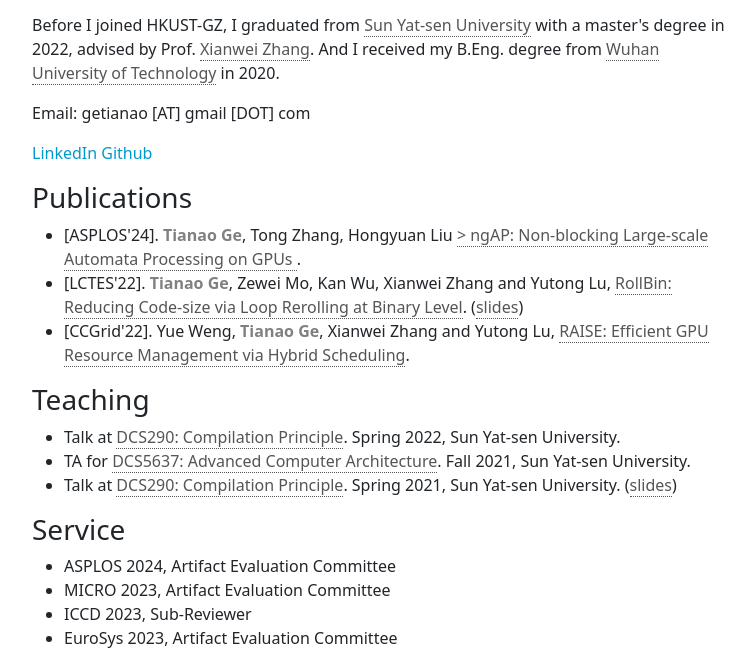
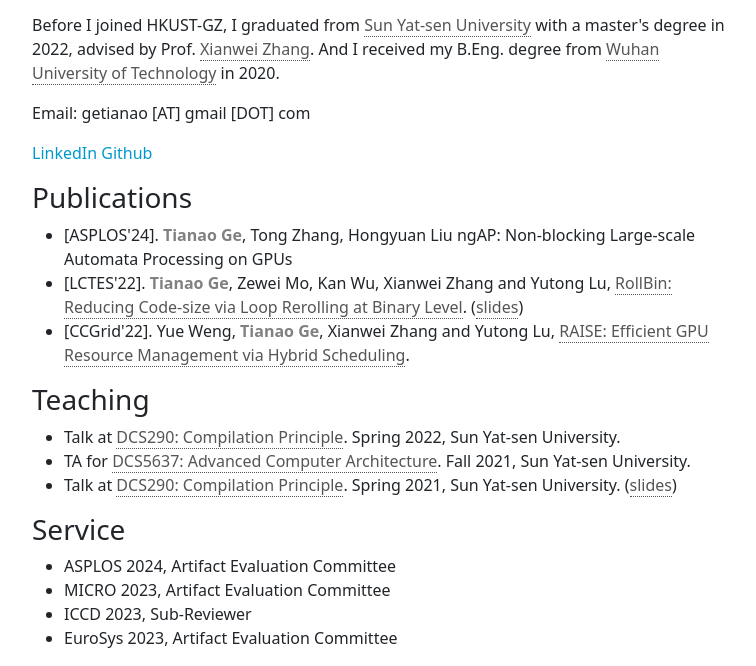
Before and after one commit to getianao/getianao.github.io, a plain HTML site: page index.html in a window 1280 px wide. Shown: the part 161-827 px from the top of the page, without its empty margins (255-1011 px from the left). Drawn offline with Linux system fonts and the light colour scheme.

Commit message:
Update index.html

```diff
--- a/index.html
+++ b/index.html
@@ -48,11 +48,9 @@
       <ul>
         <li>[ASPLOS'24].
           <span class='me'>Tianao Ge</span>, Tong Zhang, Hongyuan Liu
-          <a
-<!--             class="link-body" href="papers/to_be_appeared.pdf" -->
-            >
+<!--           <a class="link-body" href="papers/to_be_appeared.pdf"> -->
             ngAP: Non-blocking Large-scale Automata Processing on GPUs
-          </a>.
+<!--           </a>.  -->
 <!--           (<a class="link-body" href="talks/to_be_appeared.pdf">slides</a>) -->
         </li>
 
```
